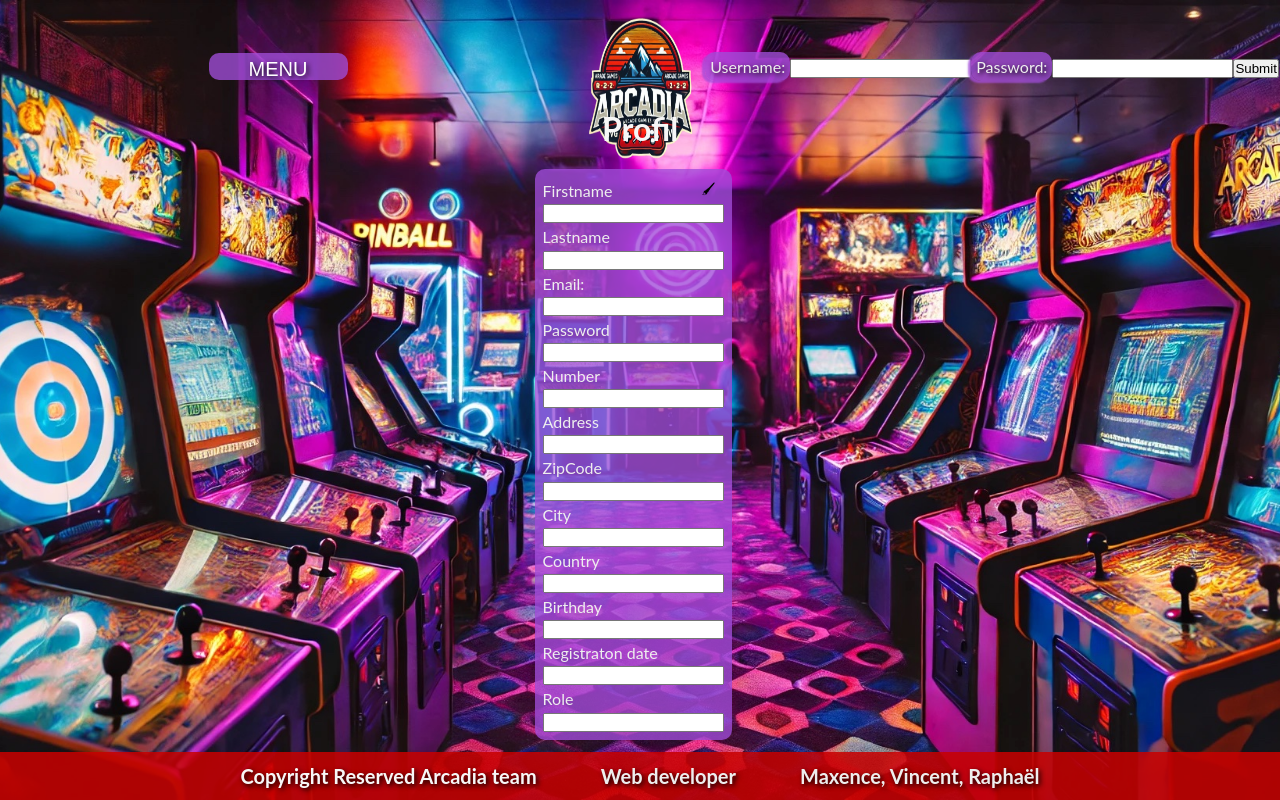
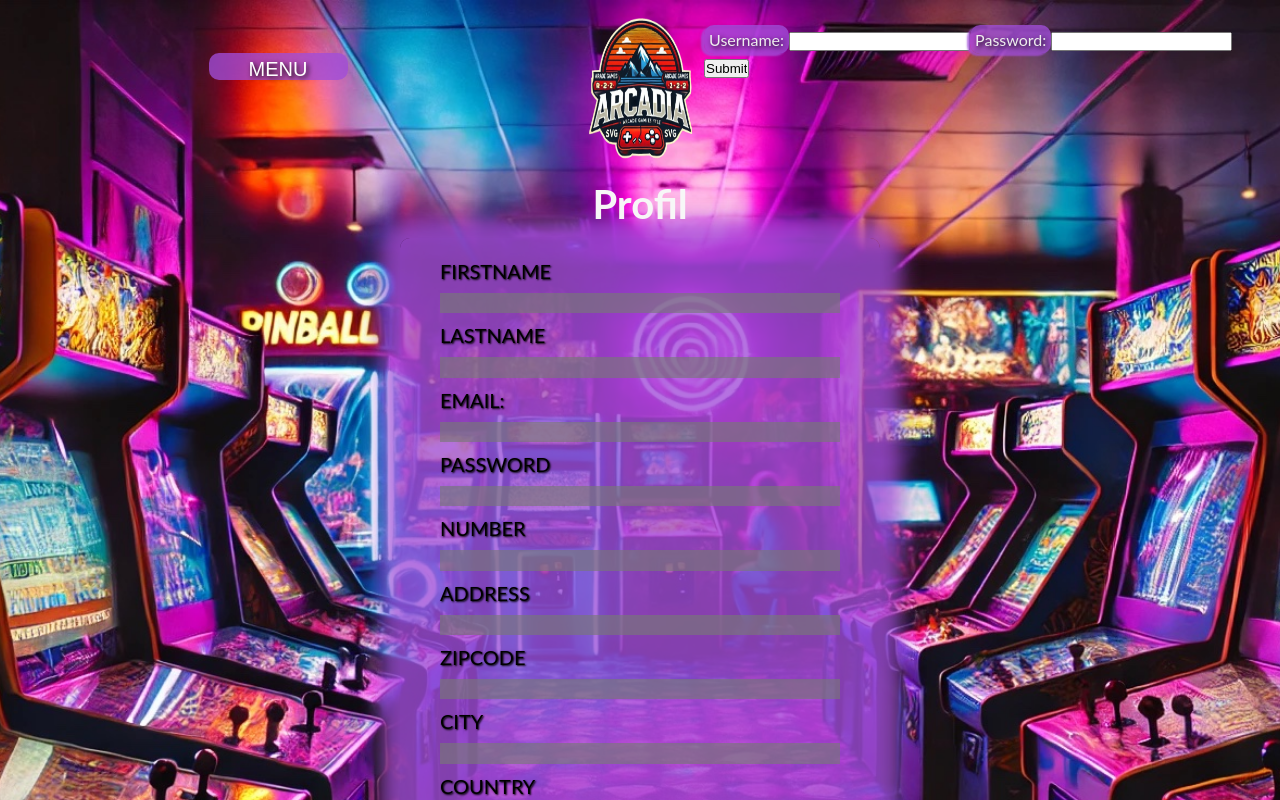
Before and after one commit to rivraph/P3-Arcadia, a React (Vite) app in the folder client/: page /profil in a window 1280 px wide. Shown: the top 800 px of the page. Built offline with nearby package versions, Linux system fonts and the light colour scheme.

Commit message:
[fix] update profil page

```diff
--- a/client/src/pages/Profil.tsx
+++ b/client/src/pages/Profil.tsx
@@ -20,8 +20,8 @@ function Profil() {
 
   return (
     <>
-      <h1 id="profiltitle">Profil</h1>
       <div className="profil">
+        <h1 id="profiltitle">Profil</h1>
         <form className="profilform">
           <label htmlFor="firstname">Firstname</label>
           <input
--- a/client/src/styles/App.css
+++ b/client/src/styles/App.css
@@ -13,7 +13,8 @@ body {
 }
 
 #root {
-  height: 100vh;
+  height: 100%;
+  min-height: 100vh;
   background-image: url("/assets/salle_Arcadia_2.jpg");
   background-size: cover;
   background-position: top;
--- a/client/src/styles/Header.css
+++ b/client/src/styles/Header.css
@@ -4,6 +4,7 @@
   grid-template-columns: 45% 10% 45%;
   grid-template-rows: 10vh;
   justify-content: center;
+  margin-bottom: 80px;
 }
 
 .menucontener {
@@ -69,4 +70,6 @@ img {
 .headerconnexion {
   display: grid;
   grid-column: 3 / 4;
+  justify-self: end;
+  padding-right: 20px;
 }
--- a/client/src/styles/Profil.css
+++ b/client/src/styles/Profil.css
@@ -1,5 +1,6 @@
-.profil {
-  display: flex;
+.profil h1 {
+  text-align: center;
+  font-size: 40px;
 }
 
 .toggle-button button {
@@ -12,9 +13,27 @@
 
 .profilform {
   background-color: #a14ed9c7;
+  box-shadow: 1px 1px 20px 20px #a14ed9c7;
   display: flex;
   flex-direction: column;
-  padding: 0.5em;
+  padding: 1em 2.5em 1em 2.5em;
   border-radius: 10px;
   width: 100%;
+  gap: 5px;
 }
+
+.profilform label {
+  color: Black;
+  font-size: 20px;
+  text-transform: uppercase;
+  text-shadow: 1px 1px 2px black;
+}
+
+.profilform input {
+  width: 400px;
+  background: rgba(120, 120, 120, 0.644);
+  border: none;
+  padding: 0.2em;
+  color: White;
+  text-transform: lowercase;
+}
```
